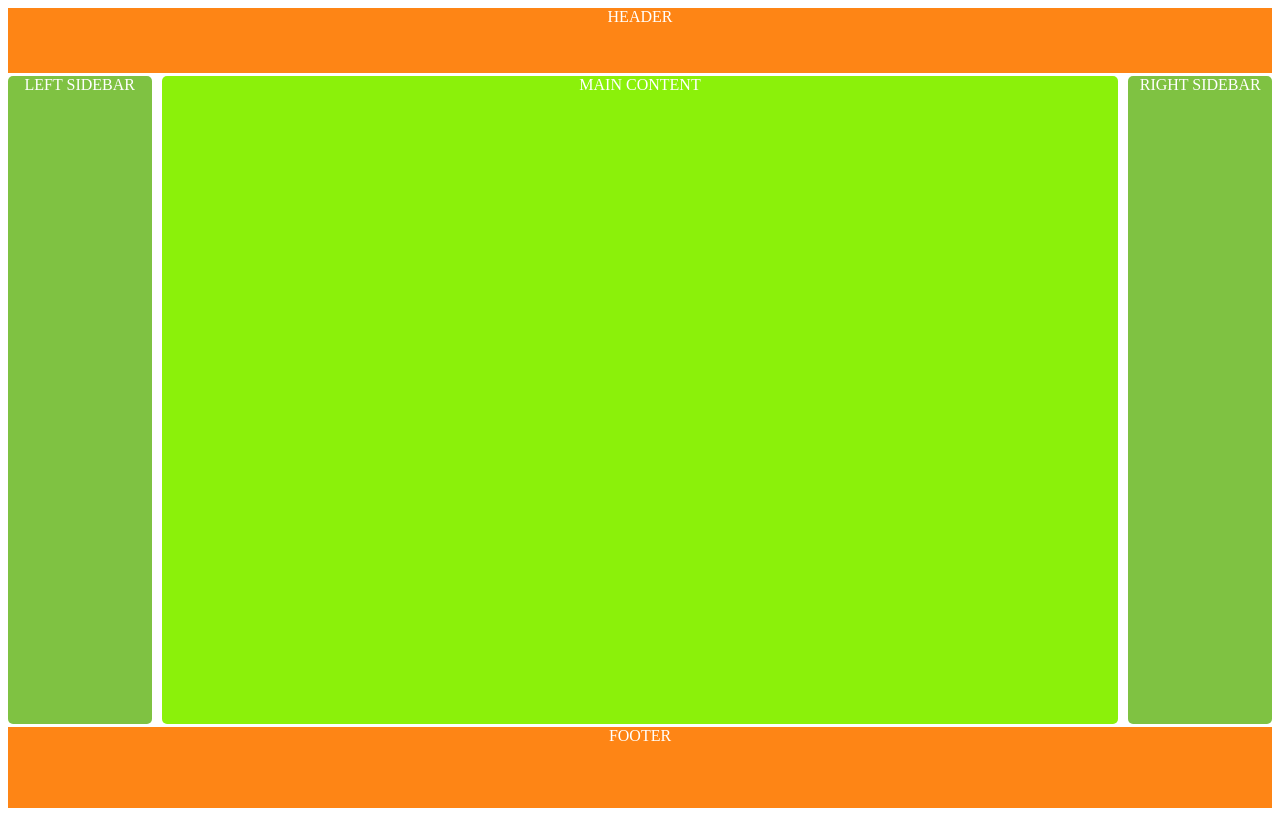
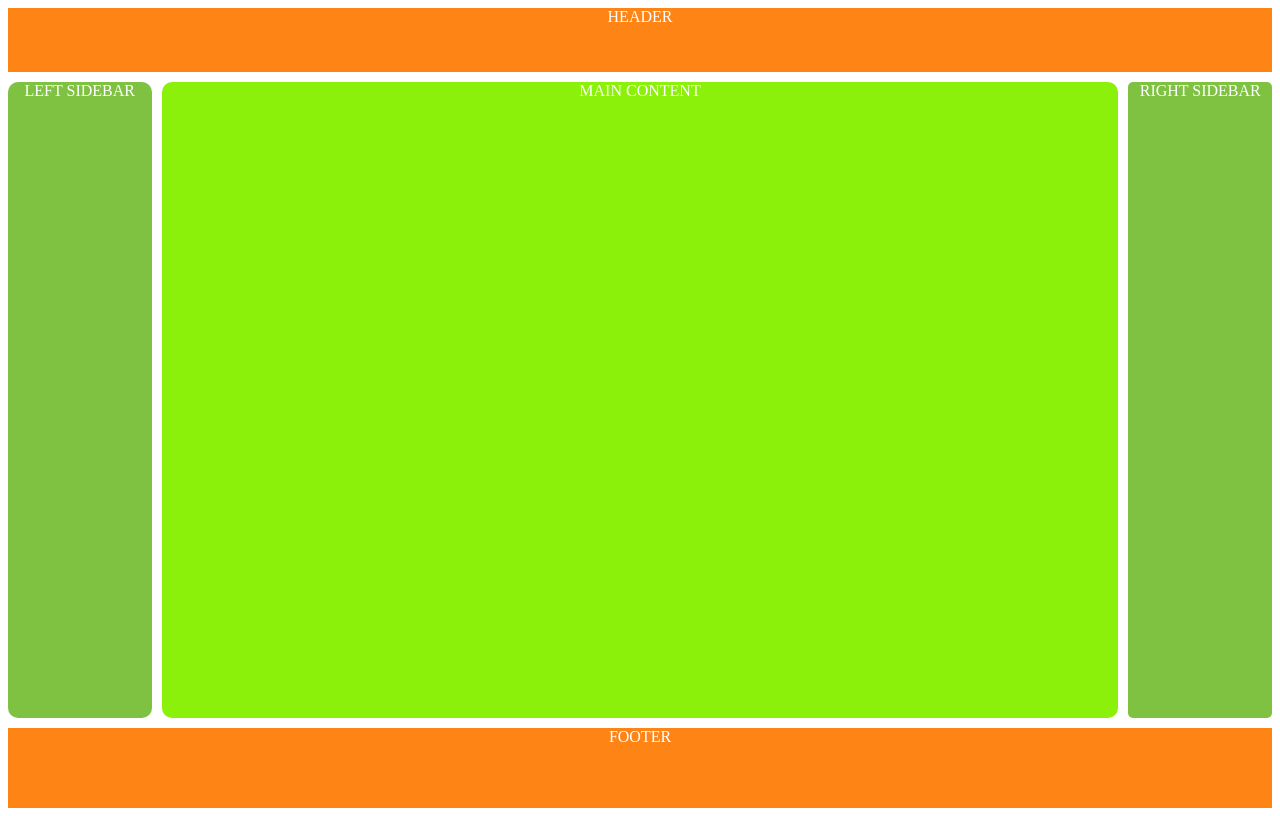
Before and after one commit to Carsonjam/-assignment-001-css-grid-layout-, a plain HTML site: page index.html in a window 1280 px wide. Drawn offline with Linux system fonts and the light colour scheme.

Commit message:
border radius

```diff
--- a/style.css
+++ b/style.css
@@ -9,7 +9,7 @@
         "footer footer footer"
     ;
     column-gap: 10px;
-    row-gap: 3px;
+    row-gap: 10px;
     text-align: center;
 
 
@@ -25,14 +25,14 @@ header{
 .leftsidebar{
     background-color: #7fc242;
     grid-area: leftsidebar;
-    border-radius: 5px;
+    border-radius: 10px;
     color: white;
 
 }
 main{
     background-color: #8bf10a;
     grid-area: main;
-    border-radius: 5px;
+    border-radius: 10px;
     color: white;
 }
 .rightsidebar{
```
